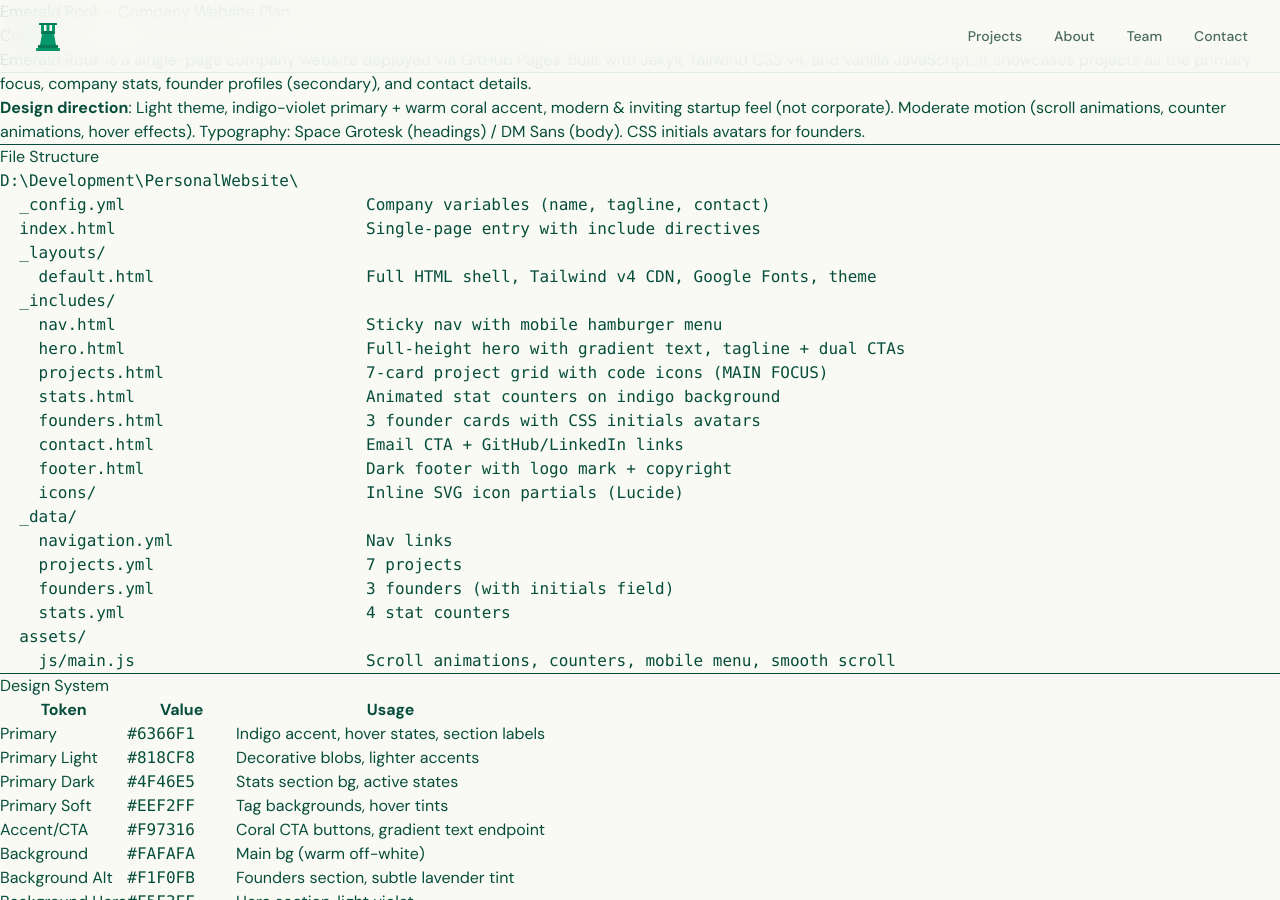
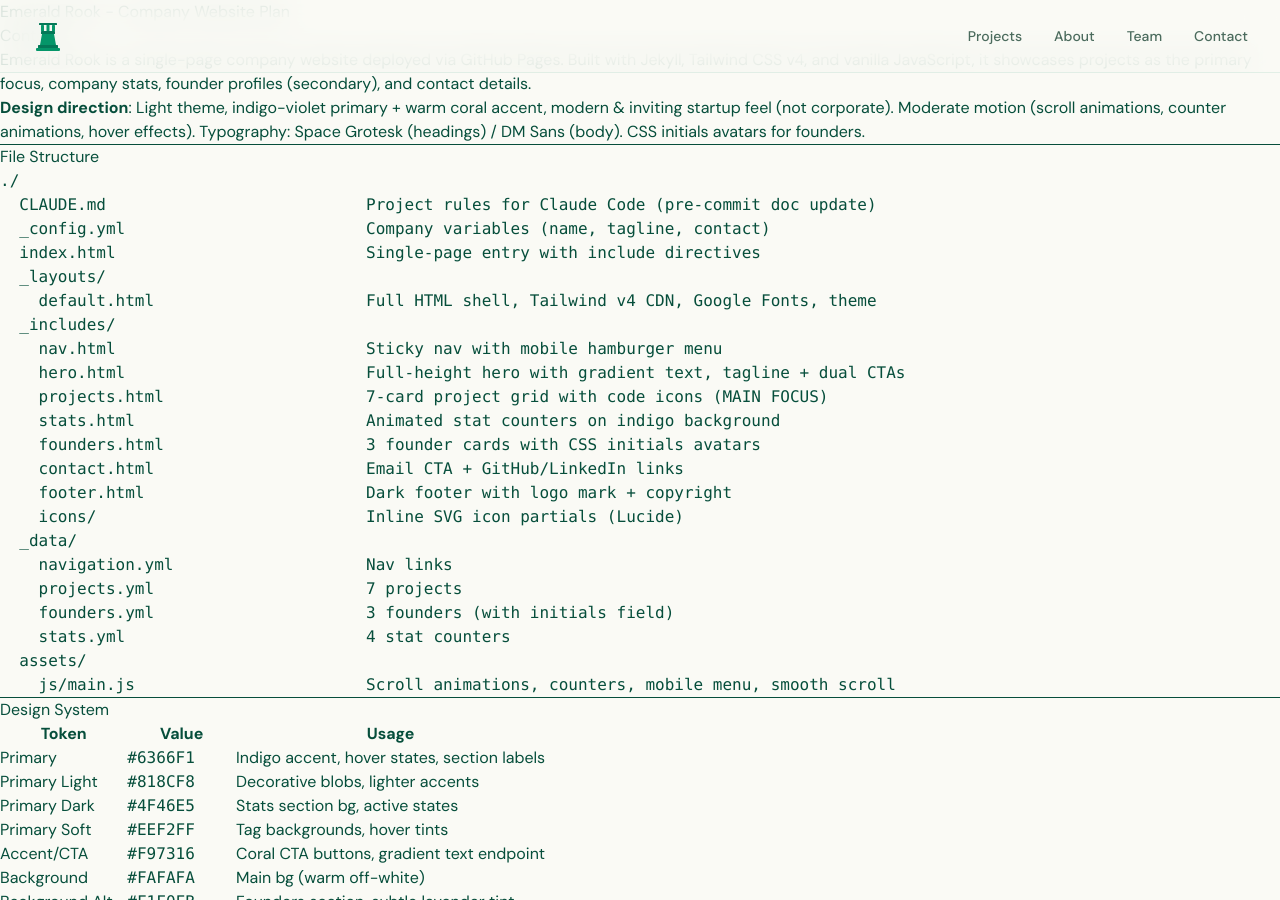
Before and after one commit to EmeraldRook/emeraldrook.github.io, a Jekyll site: the page built from documentation/COMPANY_SITE_PLAN.md, in a window 1280 px wide and 900 px high. Built offline with Jekyll 4.4.1, drawn with Linux system fonts in a browser that asks for light colours; our own code applies the rules of GitHub Pages for plain Markdown files.

Commit message:
Add CLAUDE.md project rules and update gitignore
Add pre-commit documentation update rule in CLAUDE.md, ignore
documentation/dump directory, and update site plan file structure.

Co-Authored-By: Claude Opus 4.6 <noreply@anthropic.com>

````diff
--- a/documentation/COMPANY_SITE_PLAN.md
+++ b/documentation/COMPANY_SITE_PLAN.md
@@ -11,7 +11,8 @@ Emerald Rook is a single-page company website deployed via GitHub Pages. Built w
 ## File Structure
 
 ```
-D:\Development\PersonalWebsite\
+./
+  CLAUDE.md                           Project rules for Claude Code (pre-commit doc update)
   _config.yml                         Company variables (name, tagline, contact)
   index.html                          Single-page entry with include directives
   _layouts/
````
Also changed, not shown: CLAUDE.md (added, +5 -0 lines), 1 other file.
